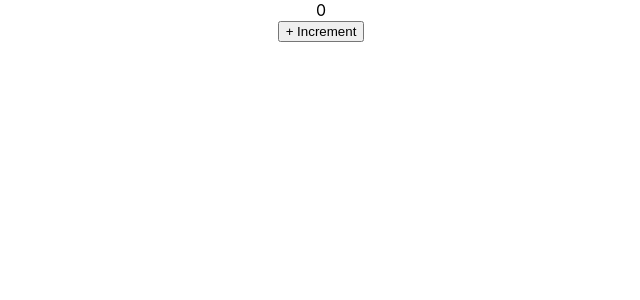
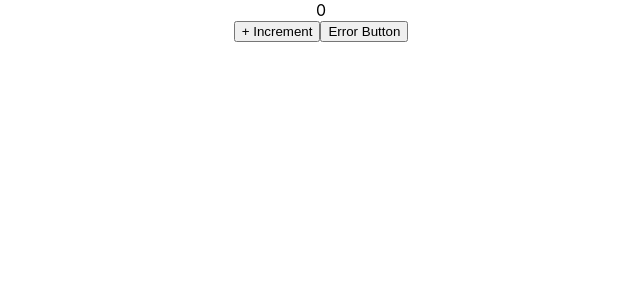
Before and after one commit to RensithUdara/react_useeffecthook_example, a React (Create React App) app: page / in a window 1280 px wide. Shown: the top 300 px of the page, without its empty margins (319-959 px from the left). Built offline with nearby package versions, Linux system fonts and the light colour scheme.

Commit message:
Run on first render & when a dependency changes

```diff
--- a/src/App.js
+++ b/src/App.js
@@ -5,6 +5,8 @@ import { useEffect, useState } from 'react'
 function App() {
 
   const [count, setCount] = useState(0);
+
+  const [error, setError] = useState("");
 
   useEffect(() => {
     console.log('Effect Running' + count)
@@ -24,6 +26,13 @@ function App() {
       <button onClick={() => {
         setCount(count + 1);
       }}> + Increment</button>
+
+      <button onClick={() => {
+        if (count > 3 ) {
+          setError("There is an Error");
+        }
+      }}> Error Button</button>
+
     </div>
   );
 }
```
